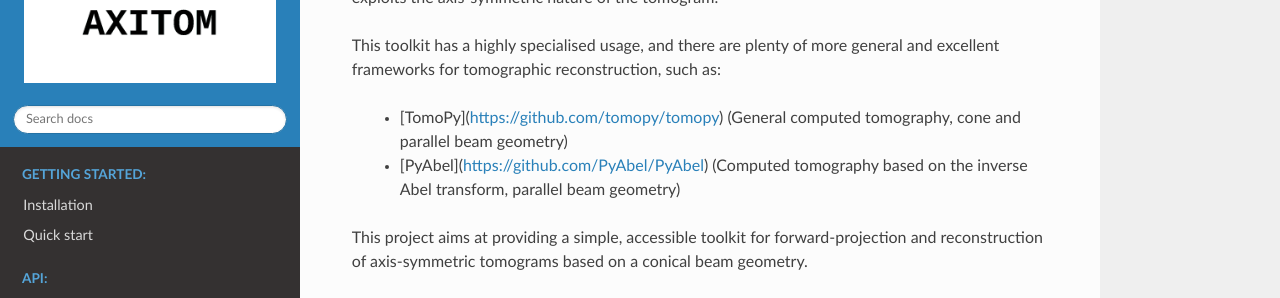
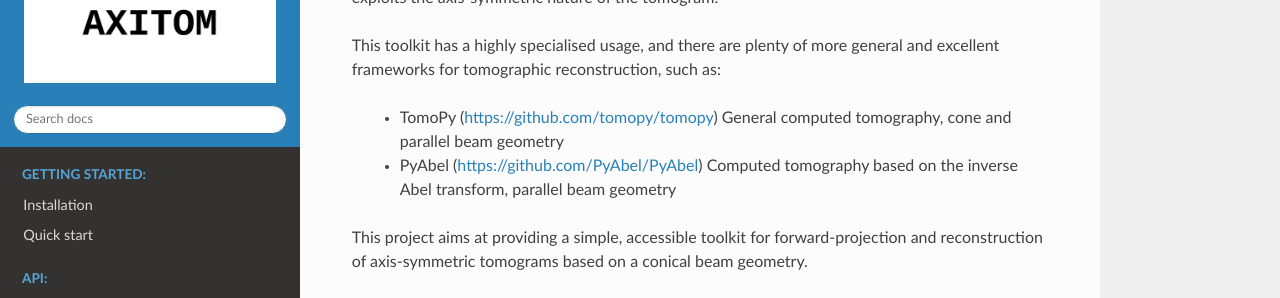
Before and after one commit to PolymerGuy/AXITOM, a Sphinx documentation site: the page built from docs/index.rst, in a window 1280 px wide and 900 px high. Shown: the part 222-520 px from the top of the window. Built offline with Sphinx 7.4.7 and the Read the Docs theme 2.0.0, drawn with Linux system fonts in a browser that asks for light colours.

Commit message:
text formatting

```diff
--- a/docs/index.rst
+++ b/docs/index.rst
@@ -11,8 +11,8 @@ which have been adapted such that is exploits the axis-symmetric nature of the t
 
 This toolkit has a highly specialised usage, and there are plenty of more general and excellent frameworks for tomographic reconstruction, such as:
 
- * [TomoPy](https://github.com/tomopy/tomopy) (General computed tomography, cone and parallel beam geometry)
- * [PyAbel](https://github.com/PyAbel/PyAbel) (Computed tomography based on the inverse Abel transform, parallel beam geometry)
+ * TomoPy (https://github.com/tomopy/tomopy) General computed tomography, cone and parallel beam geometry
+ * PyAbel (https://github.com/PyAbel/PyAbel) Computed tomography based on the inverse Abel transform, parallel beam geometry
 
 This project aims at providing a simple, accessible toolkit for forward-projection and reconstruction of
 axis-symmetric tomograms based on a conical beam geometry.
```
